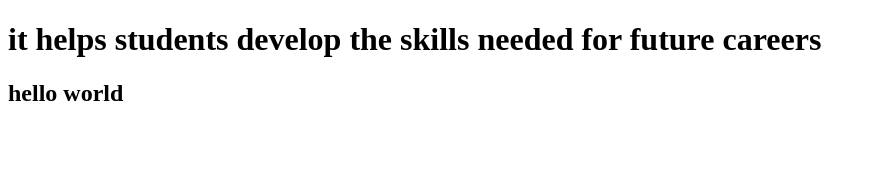
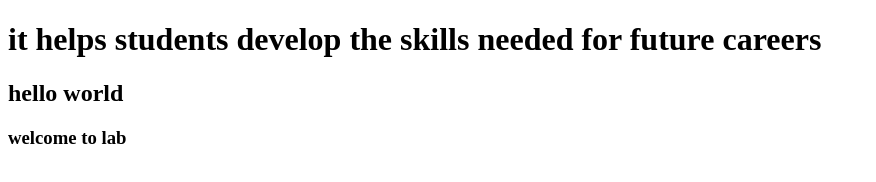
Before and after one commit to sruthibattamekala/day3, a plain HTML site: page index.html in a window 1280 px wide. Shown: the whole page, without its empty margins (0-876 px from the left). Drawn offline with Linux system fonts and the light colour scheme.

Commit message:
h3 added

```diff
--- a/index.html
+++ b/index.html
@@ -6,5 +6,6 @@
     <body>
         <h1>it helps students develop the skills needed for future careers</h1>
         <h2>hello world</h2>
+        <h3>welcome to lab</h3>
     </body>
 </html>
```
